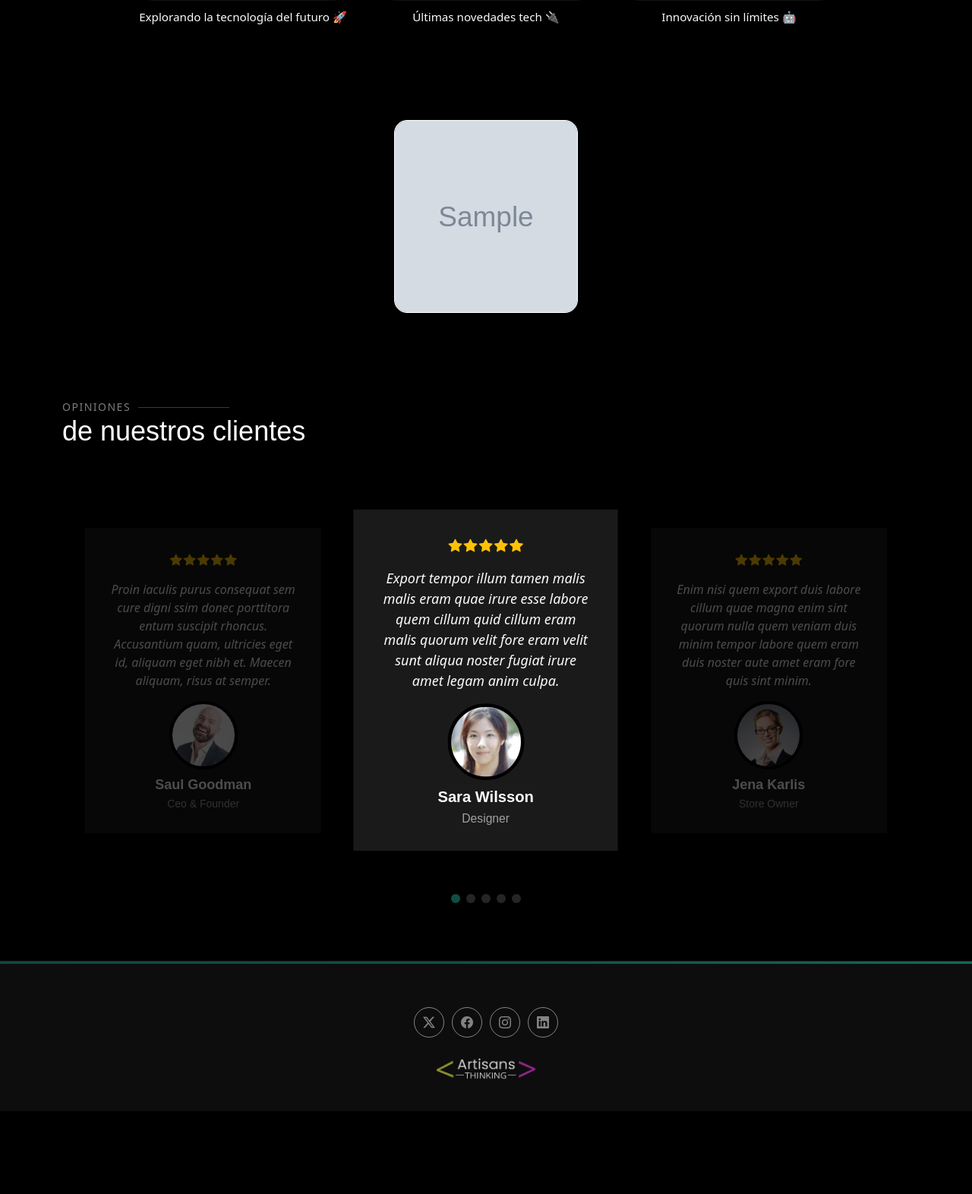
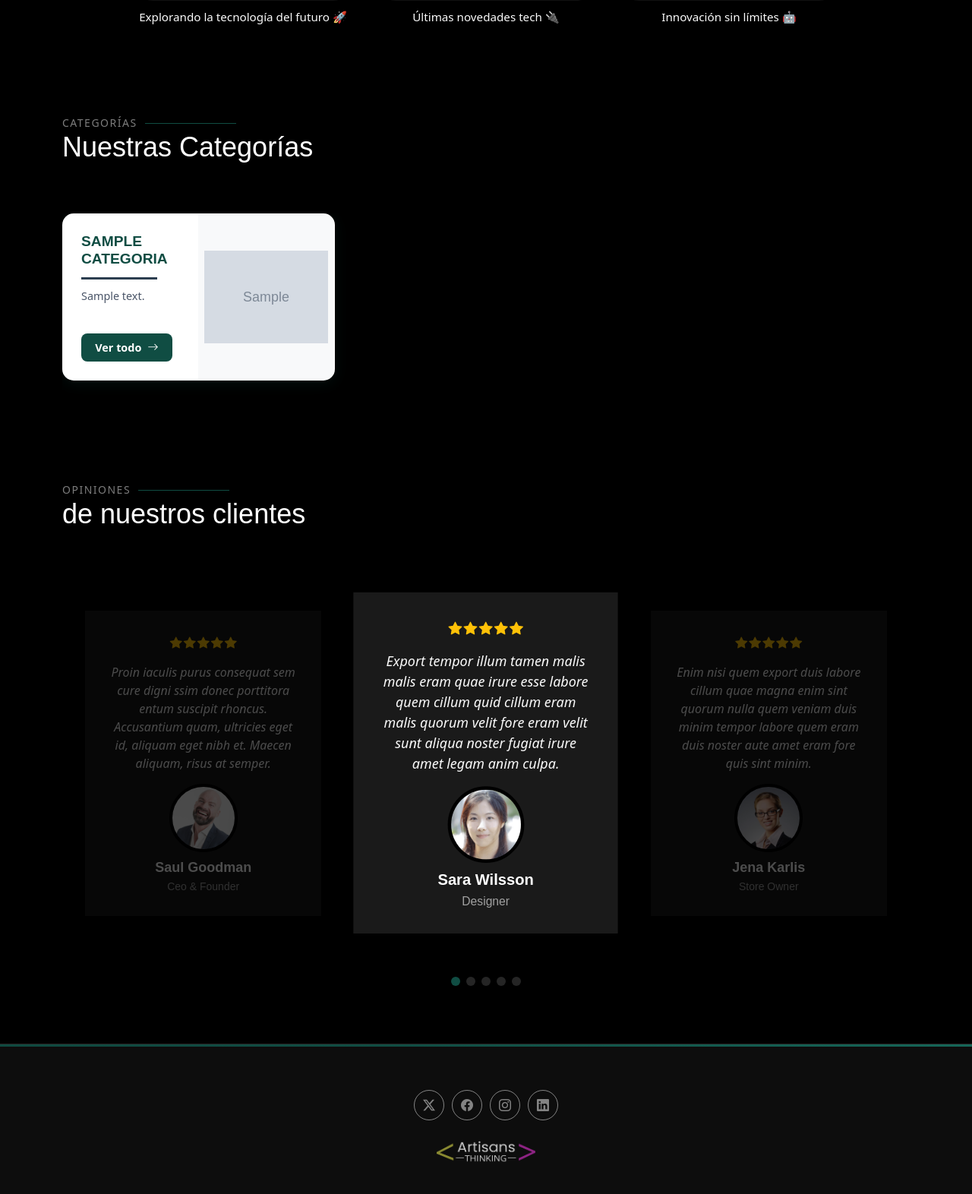
Before and after one commit to CristobalHenriquez/CloverTecno, a PHP site: page / in a window 1280 px wide. Shown: the part 1462-3034 px from the top of the page at 76% size. Before the commit the page ends 2925 px from the top, so only its background shows below. Run offline with PHP 8.4, Linux system fonts and the light colour scheme; tables that the repository leaves empty or names only in its code hold one stand-in row (values such as "Sample post"); grey boxes marked "Sample" are stand-in pictures; some libraries are stand-ins or nearby versions.

Commit message:
swiper-categorias

```diff
--- a/assets/css/main.css
+++ b/assets/css/main.css
@@ -1611,3 +1611,194 @@ section,
     width: auto;
   }
 }
+
+/*--------------------------------------------------------------
+# Categorías Adaptadas - Estilos mejorados
+--------------------------------------------------------------*/
+.category-cards .swiper-wrapper {
+  height: auto !important;
+}
+
+.category-cards .category-card {
+  display: flex;
+  flex-direction: row;
+  background-color: #ffffff;
+  border-radius: 15px;
+  overflow: hidden;
+  height: 220px; /* Altura reducida para mejor visualización */
+  position: relative;
+  transition: all 0.3s ease;
+  box-shadow: 0 4px 20px rgba(16, 77, 67, 0.2);
+  border: 1px solid rgba(255, 255, 255, 0.1);
+}
+
+.category-cards .category-card:hover {
+  transform: translateY(-5px);
+  box-shadow: 0 8px 30px rgba(16, 77, 67, 0.3);
+  border-color: var(--accent-color);
+}
+
+.category-cards .category-content {
+  padding: 1.5rem;
+  width: 50%;
+  display: flex;
+  flex-direction: column;
+  justify-content: space-between;
+  background: #ffffff;
+}
+
+.category-cards .category-title {
+  font-size: 1.2rem;
+  font-weight: 700;
+  margin-bottom: 0.75rem;
+  color: #104d43;
+  font-family: var(--heading-font);
+  text-transform: uppercase;
+  line-height: 1.2;
+  max-width: 100%;
+}
+
+.category-cards .category-title a {
+  color: #104d43;
+  text-decoration: none;
+  transition: all 0.3s ease;
+  display: -webkit-box;
+  -webkit-line-clamp: 2; /* Limita a 2 líneas */
+  -webkit-box-orient: vertical;
+  overflow: hidden;
+}
+
+.category-cards .category-title a:hover {
+  color: #0d3d35;
+}
+
+.category-cards .category-description {
+  flex-grow: 1;
+  margin-bottom: 0.75rem;
+}
+
+.category-cards .category-description p {
+  color: #4a5568;
+  font-size: 0.9rem;
+  line-height: 1.4;
+  margin: 0;
+  display: -webkit-box;
+  -webkit-line-clamp: 2; /* Limita a 2 líneas */
+  -webkit-box-orient: vertical;
+  overflow: hidden;
+  text-overflow: ellipsis;
+}
+
+.category-cards .view-all {
+  display: inline-flex;
+  align-items: center;
+  justify-content: center;
+  background-color: #104d43;
+  color: #ffffff;
+  font-weight: 600;
+  font-size: 0.9rem;
+  padding: 0.5rem 1rem;
+  border-radius: 8px;
+  transition: all 0.3s ease;
+  width: 120px;
+  text-align: center;
+}
+
+.category-cards .view-all i {
+  margin-left: 0.5rem;
+  transition: transform 0.3s ease;
+}
+
+.category-cards .view-all:hover {
+  background-color: #0d3d35;
+}
+
+.category-cards .view-all:hover i {
+  transform: translateX(5px);
+}
+
+.category-cards .category-image {
+  width: 50%;
+  position: relative;
+  background-color: #f8f9fa;
+  overflow: hidden;
+}
+
+.category-cards .category-image img {
+  width: 100%;
+  height: 100%;
+  object-fit: contain;
+  object-position: center;
+  transition: transform 0.5s ease;
+  padding: 0.5rem;
+}
+
+/* Ajustes responsive mejorados */
+@media (max-width: 767px) {
+  .category-cards .category-card {
+    height: 160px; /* Altura más pequeña para móvil */
+  }
+
+  .category-cards .category-content {
+    padding: 0.75rem;
+  }
+
+  .category-cards .category-title {
+    font-size: 0.8rem;
+    margin-bottom: 0.25rem;
+  }
+
+  .category-cards .category-description p {
+    font-size: 0.6rem;
+    -webkit-line-clamp: 2;
+    line-height: 1.3;
+  }
+
+  .category-cards .view-all {
+    padding: 0.4rem 0.75rem;
+    font-size: 0.75rem;
+    width: 60px;
+  }
+
+  /* Importante: Eliminar el grid que estaba causando problemas */
+  .category-cards-slider .swiper-wrapper {
+    display: flex;
+  }
+}
+
+/* Ajustes para tablets */
+@media (min-width: 768px) and (max-width: 991px) {
+  .category-cards .category-card {
+    height: 200px;
+  }
+
+  .category-cards .category-content {
+    padding: 1rem;
+  }
+
+  .category-cards .category-title {
+    font-size: 1.25rem;
+  }
+
+  .category-cards .view-all {
+    width: 110px;
+  }
+}
+
+/* Estilos para la paginación */
+.category-cards .swiper-pagination {
+  position: relative;
+  margin-top: 20px;
+}
+
+.category-cards .swiper-pagination-bullet {
+  width: 10px;
+  height: 10px;
+  background-color: #104d43;
+  opacity: 0.5;
+}
+
+.category-cards .swiper-pagination-bullet-active {
+  opacity: 1;
+  background-color: #104d43;
+}
--- a/index.php
+++ b/index.php
@@ -50,7 +50,8 @@ ini_set('display_errors', 1);
       </div>
     </section>
     <?php include_once 'reels.php'; ?>
-    <?php include_once 'includes/gallery.php'; ?>
+    <?php //include_once 'includes/gallery.php'; ?>
+    <?php include_once 'templates/categorias-swiper.php';?>
     <?php include_once 'includes/testimonials.php'; ?>
     <!-- Gallery Section -->
 
--- /dev/null
+++ b/templates/categorias-swiper.php
@@ -0,0 +1,116 @@
+<?php
+// Obtener las categorías
+$sql_categorias = "SELECT id_categoria, nombre_categoria, descripcion_categoria, imagen_categoria FROM categorias";
+$result_categorias = $db->query($sql_categorias);
+
+$categorias = [];
+if ($result_categorias->num_rows > 0) {
+    while ($row = $result_categorias->fetch_assoc()) {
+        $categorias[] = $row;
+    }
+}
+
+// Función para obtener una imagen aleatoria de un producto por categoría (se usará como respaldo)
+function obtenerImagenAleatoria($db, $id_categoria)
+{
+    $sql = "SELECT ip.imagen_path
+            FROM imagenes_productos ip
+            JOIN productos p ON ip.id_producto = p.id_producto
+            WHERE p.id_categoria = ?
+            ORDER BY RAND()
+            LIMIT 1";
+
+    $stmt = $db->prepare($sql);
+    $stmt->bind_param("i", $id_categoria);
+    $stmt->execute();
+    $result = $stmt->get_result();
+
+    if ($result->num_rows > 0) {
+        $row = $result->fetch_assoc();
+        return $row['imagen_path'];
+    }
+
+    return "assets/img/placeholder.jpg"; // Imagen por defecto si no se encuentra ninguna
+}
+?>
+
+<!-- Sección de Tarjetas de Categorías -->
+<section id="category-cards" class="category-cards section">
+    <div class="container" data-aos="fade-up" data-aos-delay="100">
+        <div class="section-title">
+            <h2>CATEGORÍAS</h2>
+            <p>Nuestras Categorías</p>
+        </div>
+
+        <div class="category-cards-slider swiper init-swiper">
+            <script type="application/json" class="swiper-config">
+                {
+                    "loop": true,
+                    "speed": 800,
+                    "autoplay": {
+                        "delay": 5000
+                    },
+                    "slidesPerView": 2,
+                    "spaceBetween": 10,
+                    "breakpoints": {
+                        "320": {
+                            "slidesPerView": 2,
+                            "spaceBetween": 10
+                        },
+                        "576": {
+                            "slidesPerView": 2,
+                            "spaceBetween": 15
+                        },
+                        "768": {
+                            "slidesPerView": 2,
+                            "spaceBetween": 20
+                        },
+                        "992": {
+                            "slidesPerView": 3,
+                            "spaceBetween": 20
+                        }
+                    }
+                }
+            </script>
+            <div class="swiper-wrapper">
+                <?php foreach ($categorias as $index => $categoria): ?>
+                    <?php
+                        // Si imagen_categoria está vacía, obtener una imagen aleatoria como respaldo
+                        $imagen = !empty($categoria['imagen_categoria']) ? $categoria['imagen_categoria'] : obtenerImagenAleatoria($db, $categoria['id_categoria']);
+                        $delay = $index * 100;
+                        $categoria_url = "Categorias_" . urlencode(str_replace(' ', '_', $categoria['nombre_categoria']));
+
+                        // Limitar la descripción a 100 caracteres y agregar puntos suspensivos
+                        $descripcion = !empty($categoria['descripcion_categoria']) ? $categoria['descripcion_categoria'] : 'Sin descripción disponible';
+                        if (strlen($descripcion) > 100) {
+                            $descripcion = substr($descripcion, 0, 97) . '...';
+                        }
+                    ?>
+                    <div class="swiper-slide">
+                        <div class="category-card" data-aos="fade-up" data-aos-delay="<?php echo $delay; ?>">
+                            <div class="category-content">
+                                <h3 class="category-title">
+                                    <a href="<?php echo $categoria_url; ?>"><?php echo htmlspecialchars($categoria['nombre_categoria']); ?></a>
+                                </h3>
+
+                                <div class="category-description">
+                                    <p><?php echo htmlspecialchars($descripcion); ?></p>
+                                </div>
+
+                                <a href="<?php echo $categoria_url; ?>" class="view-all">
+                                    Ver todo <i class="bi bi-arrow-right"></i>
+                                </a>
+                            </div>
+                            <div class="category-image">
+                                <img src="<?php echo htmlspecialchars($imagen); ?>" alt="<?php echo htmlspecialchars($categoria['nombre_categoria']); ?>" class="img-fluid" loading="lazy">
+                            </div>
+                        </div>
+                    </div>
+                <?php endforeach; ?>
+            </div>
+
+            <!-- Agregar controles de navegación -->
+            <div class="swiper-pagination"></div>
+        </div>
+    </div>
+</section>
```
Also changed, not shown: swiper-init.js (added, +42 -0 lines).
